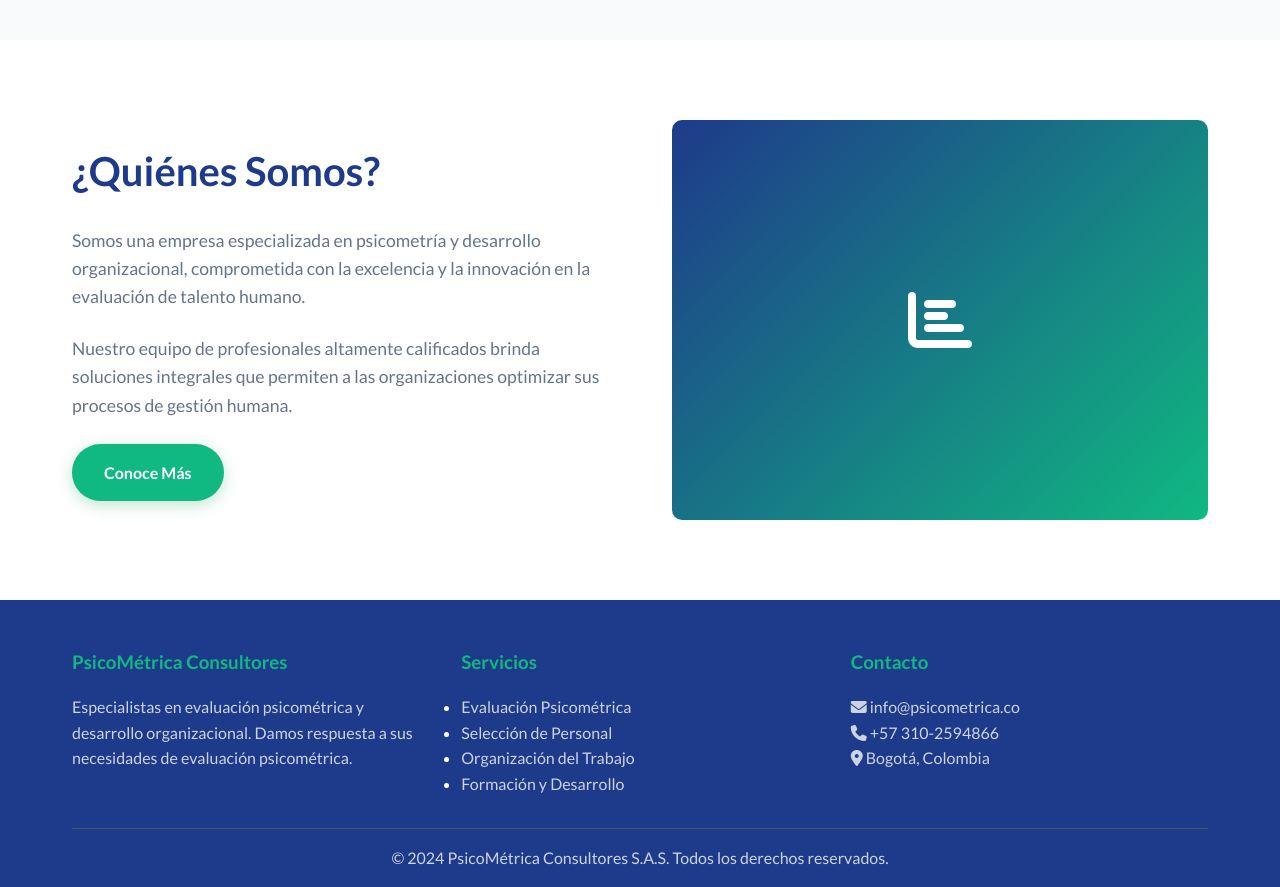
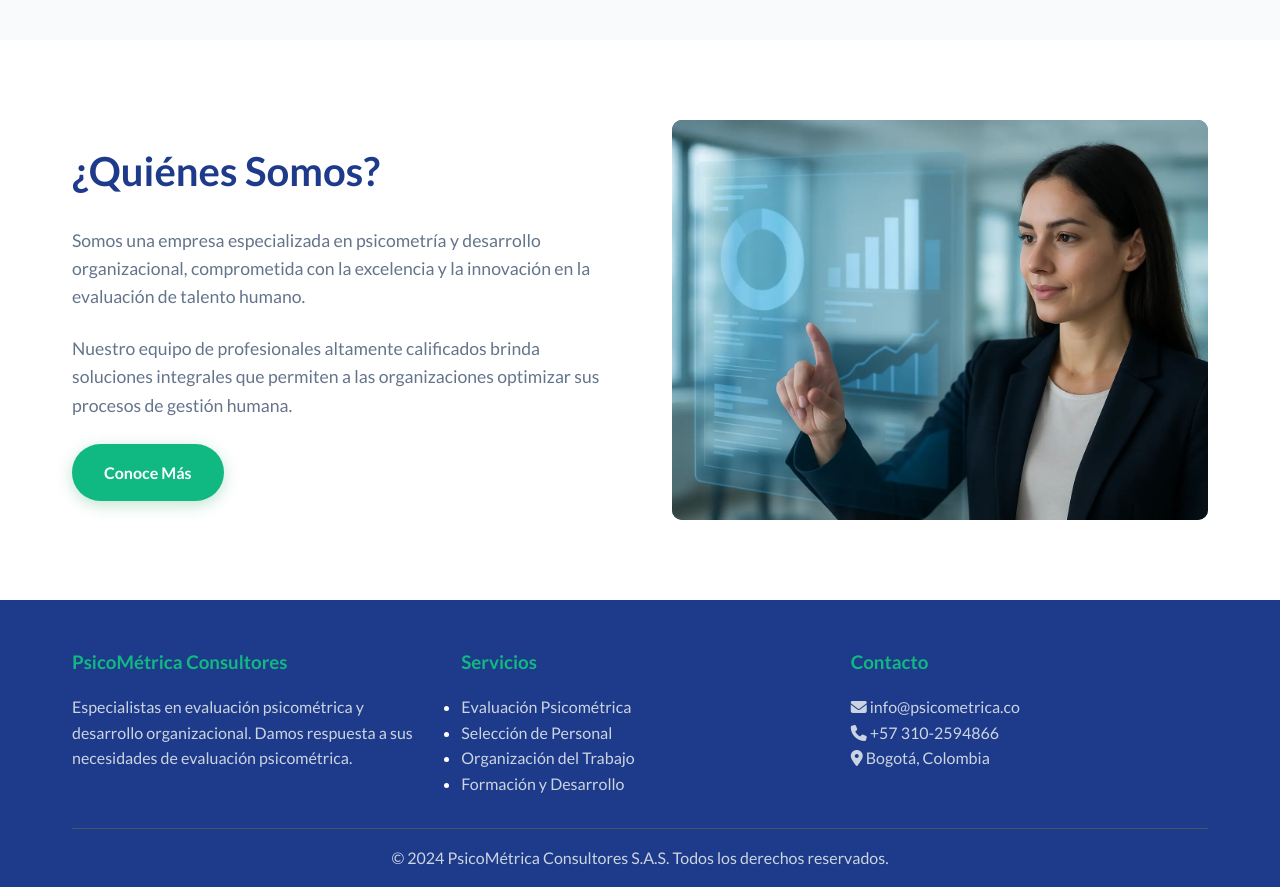
Before and after one commit to phab0s/psicometrica-co, a plain HTML site: page index.html in a window 1280 px wide. Shown: the part 1540-2427 px from the top of the page. Drawn offline with Linux system fonts and the light colour scheme.

Commit message:
Initial commit 6

```diff
--- a/index.html
+++ b/index.html
@@ -472,7 +472,7 @@
                     <a href="/nosotros" class="cta-button">Conoce Más</a>
                 </div>
                 <div class="about-image">
-                    <i class="fas fa-chart-bar"></i>
+                    <img src="/assets/expertos.webp" alt="Equipo de expertos en psicometría" style="width: 100%; height: 100%; object-fit: cover; border-radius: 10px;">
                 </div>
             </div>
         </div>
```
Also changed, not shown: assets/expertos.webp (added).
